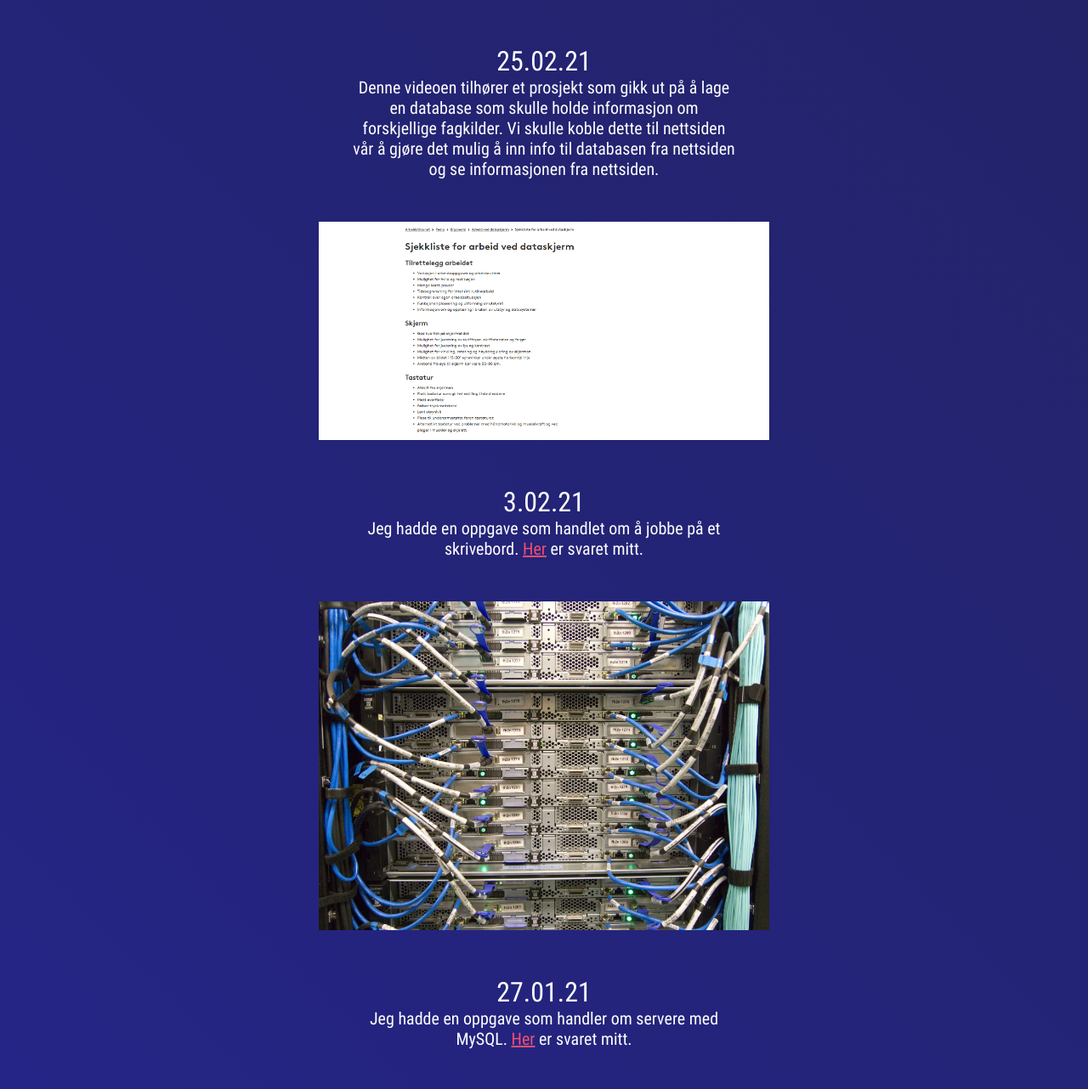
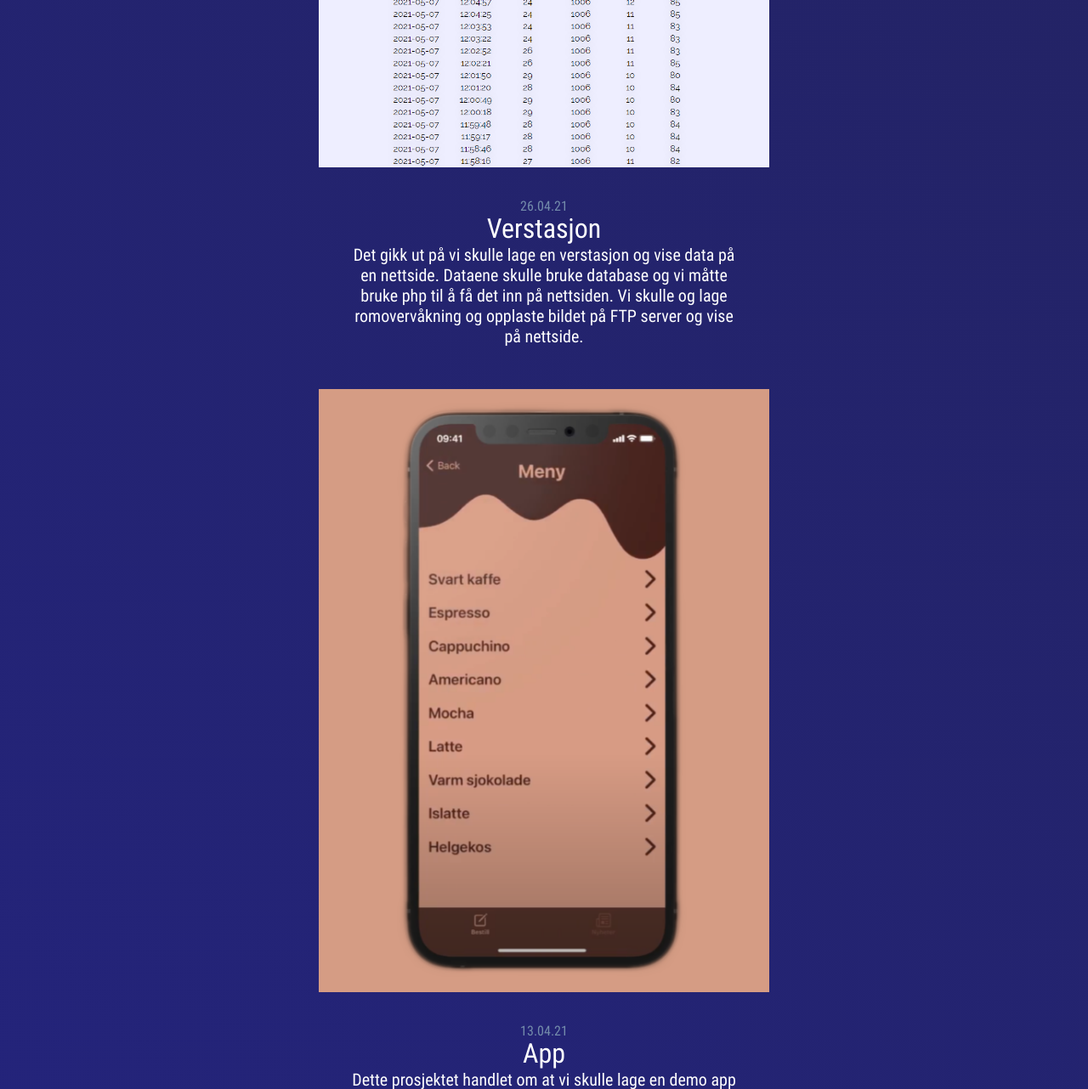
Before and after one commit to LilleAndersen/LilleAndersen.github.io, a PHP site: page /pages/school.html in a window 1280 px wide. Shown: the part 1416-2698 px from the top of the page at 85% size. Run offline with PHP 8.4, Linux system fonts and the light colour scheme; some libraries are stand-ins or nearby versions.

Commit message:
add footer, add title to projects, add more projects

```diff
--- a/assets/json/school.json
+++ b/assets/json/school.json
@@ -1,55 +1,73 @@
 {
   "school": [
     {
-      "title": "database",
+      "title": "Verstasjon",
+      "media": "<img src=\"../assets/images/verstasjon.png\" alt=\"bildet\" class=\"img\">",
+      "date": "26.04.21",
+      "text": "Det gikk ut på vi skulle lage en verstasjon og vise data på en nettside. Dataene skulle bruke database og vi måtte bruke php til å få det inn på nettsiden. Vi skulle og lage romovervåkning og opplaste bildet på FTP server og vise på nettside."
+    },
+    {
+      "title": "App",
+      "media": "<img src=\"../assets/images/app.png\" alt=\"bildet\" class=\"img\">",
+      "date": "13.04.21",
+      "text": "Dette prosjektet handlet om at vi skulle lage en demo app for en kunde. Våres gruppe valgte Kaffe Diem som vår kunde og vi lagde en demo app og web interface."
+    },
+    {
+      "title": "Raspberry Pi",
+      "media": "<img src=\"../assets/images/rpi.png\" alt=\"bildet\" class=\"img\">",
+      "date": "26.03.21",
+      "text": "Vi holdt på med Raspberry Pi. Vi testet mye og vikk gjøre engentil hva vi ville så lenge vi lærte noe. Min gruppe hadde et grasiøst prosjekt som gikk ut på å; 1. Trykke på en knapp, 2. Starte en timer med lys, 3. Ta bilde når timeren er bilde"
+    },
+    {
+      "title": "Database",
       "media": "<iframe src=\"https://www.youtube.com/embed/_Z-V9e34ddo\" frameborder=\"0\" allow=\"accelerometer; autoplay; clipboard-write; encrypted-media; gyroscope; picture-in-picture\" allowfullscreen></iframe>",
       "date": "25.02.21",
       "text": "Denne videoen tilhører et prosjekt som gikk ut på å lage en database som skulle holde informasjon om forskjellige fagkilder. Vi skulle koble dette til nettsiden vår å gjøre det mulig å inn info til databasen fra nettsiden og se informasjonen fra nettsiden."
     },
     {
-      "title": "skrivebord",
+      "title": "Skrivebord",
       "media": "<img src=\"../assets/images/tutorial.PNG\" alt=\"bildet\" class=\"img\">",
       "date": "3.02.21",
       "text": "Jeg hadde en oppgave som handlet om å jobbe på et skrivebord. <a href=\"a/tutorialOppgave_17-24.2.21.html\" target=\"_blank\" class=\"here\">Her</a> er svaret mitt."
     },
     {
-      "title": "server",
+      "title": "Server",
       "media": "<img src=\"../assets/images/server.jpg\" alt=\"bildet\" class=\"img\">",
       "date": "27.01.21",
       "text": "Jeg hadde en oppgave som handler om servere med MySQL. <a href=\"a/mysqlOppgave_27.1.21.html\" target=\"_blank\" class=\"here\">Her</a> er svaret mitt."
     },
     {
-      "title": "videodagbok",
+      "title": "Videodagbok",
       "media": "<iframe src=\"https://www.youtube.com/embed/h1NaiH2hyCs\" frameborder=\"0\" allow=\"accelerometer; autoplay; clipboard-write; encrypted-media; gyroscope; picture-in-picture\" allowfullscreen></iframe>",
       "date": "11.01.21",
       "text": "Denne videoen tilhører et prosjekt som gikk ut på å lage en innlegg til en videodagbok. Videoen var en koronadagbok som skulle vise dagen min og hvordan den er blitt påvirket av korona."
     },
     {
-      "title": "lego",
+      "title": "Lego",
       "media": "<iframe src=\"https://www.youtube.com/embed/HxwR7FIav68\" frameborder=\"0\" allow=\"accelerometer; autoplay; clipboard-write; encrypted-media; gyroscope; picture-in-picture\" allowfullscreen></iframe>",
       "date": "05.01.21",
       "text": "Denne videoen tilhører et prosjekt som gikk ut på å lage en legorobot som skulle gjøre masse forskjellig, som å kjøre i sirkler, rektangler og mange andre former."
     },
     {
-      "title": "charity",
+      "title": "Charity",
       "media": "<img src=\"../assets/images/charity.jpg\" alt=\"bildet av en xbox kontroller\" class=\"img\">",
       "date": "17.12.20",
       "text": "Dette bildet tilhører et tverrfaglig prosjekt. Prosjektet gikk på å lage en charity stream for å samle inn penger til BCFS som en del av skolen sitt årlige innsamlingsaksjon. Klassen vår måtte planlegge alt og vi hadde ansvar. Jeg synes det var veldig gøy og streamen var en stor suksess. Mer info <a href=\"https://docs.google.com/document/d/1foxj9DL2PIXq5AzErvu6ryT_5wtbNj7TR9es8mGa4bM/edit?usp=sharing\" target=\"_blank\" class=\"here\">her</a>."
     },
     {
-      "title": "reklame",
+      "title": "Reklame",
       "media": "<iframe src=\"https://www.youtube.com/embed/W7IoIeMsydU\" frameborder=\"0\" allow=\"accelerometer; autoplay; clipboard-write; encrypted-media; gyroscope; picture-in-picture\" allowfullscreen></iframe>",
       "date": "17.11.20",
       "text": "Denne videoen tilhører et prosjekt som gikk ut på å lage en reklamefilm for linjen jeg går. Vi var delt inn i grupper og laget en reklamefilm sammen. Mer info <a href=\"#\" target=\"_blank\" class=\"here\">her</a>."
     },
     {
-      "title": "fotoserie",
+      "title": "Fotoserie",
       "media": "<img src=\"../assets/images/photoserie.png\" alt=\"Bilde\" class=\"img\">",
       "date": "04.11.20",
       "text": "Dette bildet tilhører et tverrfaglig prosjekt. Prosjektet gikk ut på å lage en serie av bilder som fortalte en historie. Det var og et kriteriet at bildene skal kunne stokkes får å få en annen historie. Dette var en av fire bilder tilhørende oppgaven min. Mer info <a href=\"https://docs.google.com/presentation/d/1BPuJTTA9PDIgeSSA2F_VkkZ4hgttO9kGwgVUXOCcWt8/edit?usp=sharing\" target=\"_blank\" class=\"here\">her</a>."
     },
     {
-      "title": "hms",
+      "title": "HMS",
       "media": "<iframe src=\"https://docs.google.com/presentation/d/e/2PACX-1vSVBPmayuh8Jg4UN76QWuKHyMuGzc1zB-iG4PWtKEmkeomRIvsD8ArEa-qUwBeiPb8FJtJBvaJc7_54/embed?start=false&loop=true&delayms=5000\" frameborder=\"0\" allowfullscreen=\"true\" mozallowfullscreen=\"true\" webkitallowfullscreen=\"true\"></iframe>",
       "date": "20.10.20",
       "text": "Dette prosjektet gikk ut på å læer om HMS, gdpr og andre sikkehets foreskrifter. Jeg hadde om HMS og lagde denne presentasjonen angående dette."
--- a/home.html
+++ b/home.html
@@ -63,6 +63,11 @@
         <a href="#" class="morebtn mainbtn btn" tabindex="-1">Fritid</a> <!-- Freetime button -->
 
     </div>
+
+    <footer>
+        Copyright © 2021, graphide studios
+    </footer>
+
 </div>
 
 <!-- Github logo in corner -->
--- a/index.html
+++ b/index.html
@@ -2,8 +2,10 @@
 <html lang="en">
 <head>
     <link rel="stylesheet" type="text/css" href="style.css">
-    <meta http-equiv="refresh" content="0; url=/home"/>
-    <meta charset="UTF-8">
+    <meta http-equiv="refresh" content="0; url=/home"/> <!-- Redirects to home page -->
+    <meta charset="UTF-8"> <!-- Allows special characters to page -->
+
+    <!-- Favicon -->
 
     <link rel="apple-touch-icon" sizes="180x180" href="assets/icons/apple-touch-icon.png">
     <link rel="icon" type="image/png" sizes="32x32" href="assets/icons/favicon-32x32.png">
--- a/js/common.js
+++ b/js/common.js
@@ -29,7 +29,8 @@ fetch("../assets/json/school.json")
             document.getElementById("schoolcontent").innerHTML +=
                 "<div id='" + data.school[i].title.replace(/\s/g, "") + "'>" +
                 data.school[i].media + "<br>" +
-                "<p>" + "<a class='date'>" + data.school[i].date + "</a>" +
+                "<p class='date'>" + data.school[i].date + "</p>" +
+                "<p>" + "<a class='projectname'>" + data.school[i].title + "</a>" +
                 "<br>" + data.school[i].text +
                 "</p>" +
                 "</div>";
--- a/style.css
+++ b/style.css
@@ -12,6 +12,7 @@
       1.10 Images
       1.11 Github Logo
       1.12 Links
+      1.13 Footer
     2 Page Specific
       2.1 Home
       2.2 School
@@ -37,6 +38,7 @@ html
     --bkg-grad: linear-gradient(225deg, rgba(23,23,82,0.95) 0%, rgba(36,36,130,1) 50%, rgba(55,55,199,1) 100%);
     --btn-bkg: rgb(251,99,81);
     --btn-bkg-grad: linear-gradient(to right, rgba(255,151,139,1) 0%, rgba(249,124,128,1) 50%, rgba(242,115,142,1) 50%, rgba(251,99,81,1) 0%, rgba(246,89,95,1) 50%, rgba(242,78,112,1) 100%);
+    --txt-clr: #fff;
 }
 
 /* 1.3 Cursor */
@@ -45,7 +47,6 @@ html
 {
     cursor: url("assets/cursor/cursor-orange.png") 8 8, auto; /* Adds custom cursor */
     scroll-behavior: smooth; /* Change scroll behavior */
-
 }
 
 /* 1.4 Flex */
@@ -89,7 +90,7 @@ html
 {
     margin: 0 20% 0 20%;
     text-align: center;
-    color: white; /* Text color */
+    color: var(--txt-clr); /* Text color */
     font-family: 'Roboto Condensed', sans-serif; /* Changes font */
 }
 
@@ -103,12 +104,13 @@ html
     background-size: 200% 100%;
     background-position: right bottom; /* Transition start position */
     transition: all .5s ease-out; /* Hover transition */
+    margin: 0 .5em !important;
     /* animation: btn-grad 1s infinite linear; */
 }
 
 .morebtn:hover
 {
-    color: white !important;
+    color: var(--txt-clr) !important;
     background-position: left bottom;
 }
 
@@ -137,9 +139,16 @@ p
     margin: 50px 20% 50px 20%; /* Margin */
 }
 
+.projectname
+{
+    font-size: 32px; /* Font size */
+}
+
 .date
 {
-    font-size: 32px; /* Font size */
+    font-size: 16px;
+    margin: 2em 0 -3.25em 0 !important;
+    color: #748CAB;
 }
 
 .mainbtn
@@ -161,7 +170,7 @@ p
 
 .btn
 {
-    color: white;
+    color: var(--txt-clr);
     font-size: 25px;
     border: none;
     padding: 20px;
@@ -282,6 +291,18 @@ iframe
     color: rgba(242,78,112,1); /* Link active color */
 }
 
+/* 1.13 Footer */
+
+footer
+{
+    position: absolute;
+    right: 0;
+    bottom: 0;
+    left: 0;
+    padding: 1rem;
+}
+
+
 /* 2 Page Specific*/
 
 /* 2.1 Home */
@@ -299,7 +320,7 @@ iframe
 
 #homeinfobox
 {
-    margin: 700px 0 350px 0; /* Margin */
+    margin: 700px 0 300px 0; /* Margin */
 }
 
 #homeinfo
```
Also changed, not shown: assets/images/app.png (added), assets/images/rpi.png (added), assets/images/verstasjon.png (added).
